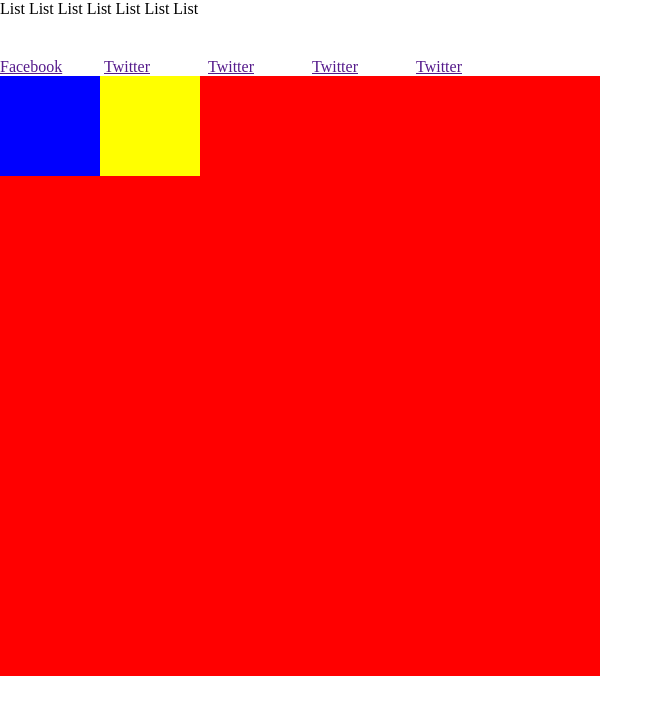
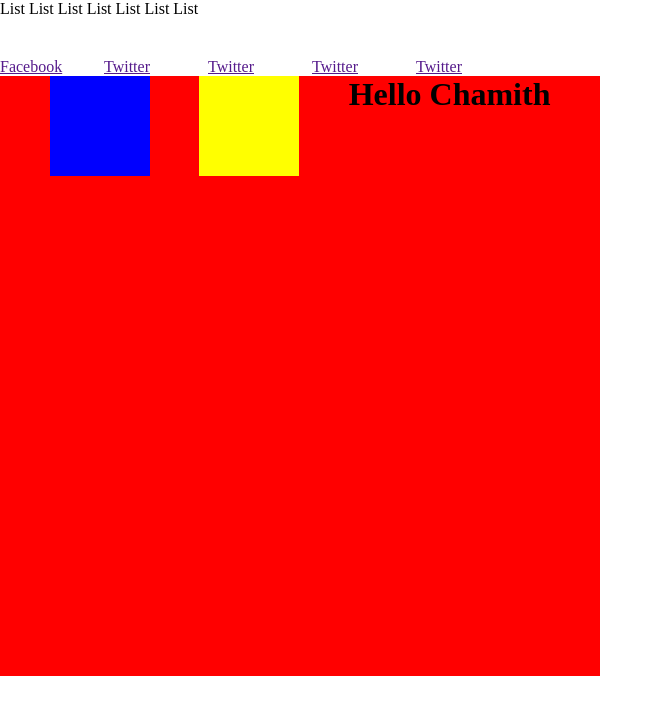
Before and after one commit to codingchami/Web-development-course-2024, a plain HTML site: page Session-5/bbb/index.html in a window 1280 px wide. Shown: the whole page, without its empty margins (0-663 px from the left). Drawn offline with Linux system fonts and the light colour scheme.

Commit message:
check how to works justify-content : center/space-between/space-around/space-evenly

```diff
--- a/Session-5/bbb/index.html
+++ b/Session-5/bbb/index.html
@@ -26,6 +26,7 @@
     <div class="box">
         <div class="content-1"></div>
         <div class="content-2"></div>
+        <h1>Hello Chamith</h1>
     </div>
 
 
--- a/Session-5/bbb/style.css
+++ b/Session-5/bbb/style.css
@@ -11,7 +11,6 @@ ul li{
     /* display: inline; */
 
     display: inline-block;
-
  }
 
 
@@ -25,6 +24,8 @@ ul li{
 
     /* now works the height */
     /* display: block; */
+
+
  }
 
 
@@ -35,6 +36,15 @@ ul li{
     height: 600px;
     background-color: red;
     display: flex;
+
+    /* this one works only for the there has a display: flex..it is compulsory. */
+    justify-content: right;
+
+    /* Keep the same space between contents */
+    justify-content: space-between;
+    justify-content: space-around;
+    justify-content: space-evenly;
+
  }
 
  .content-1{
```
